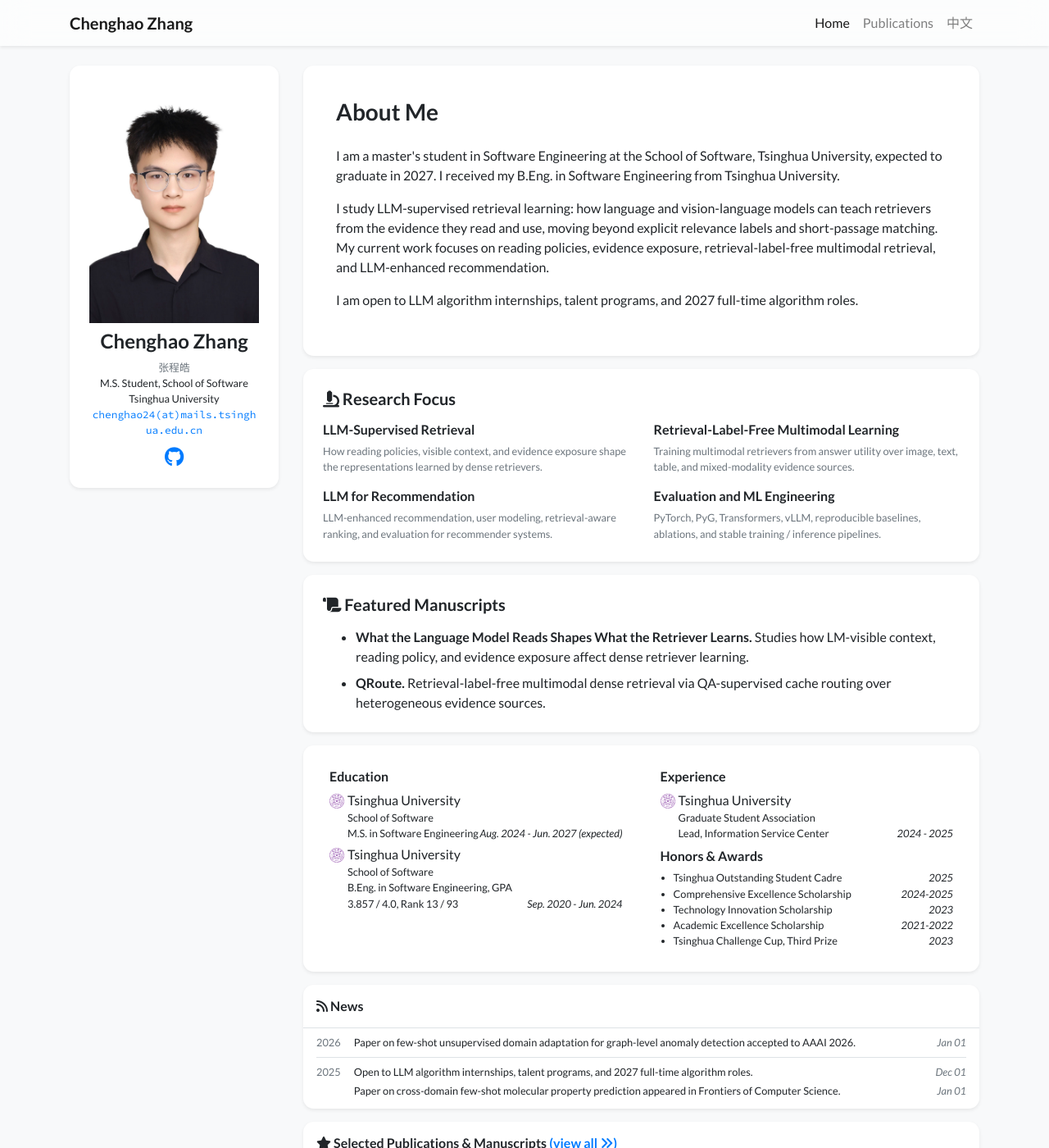
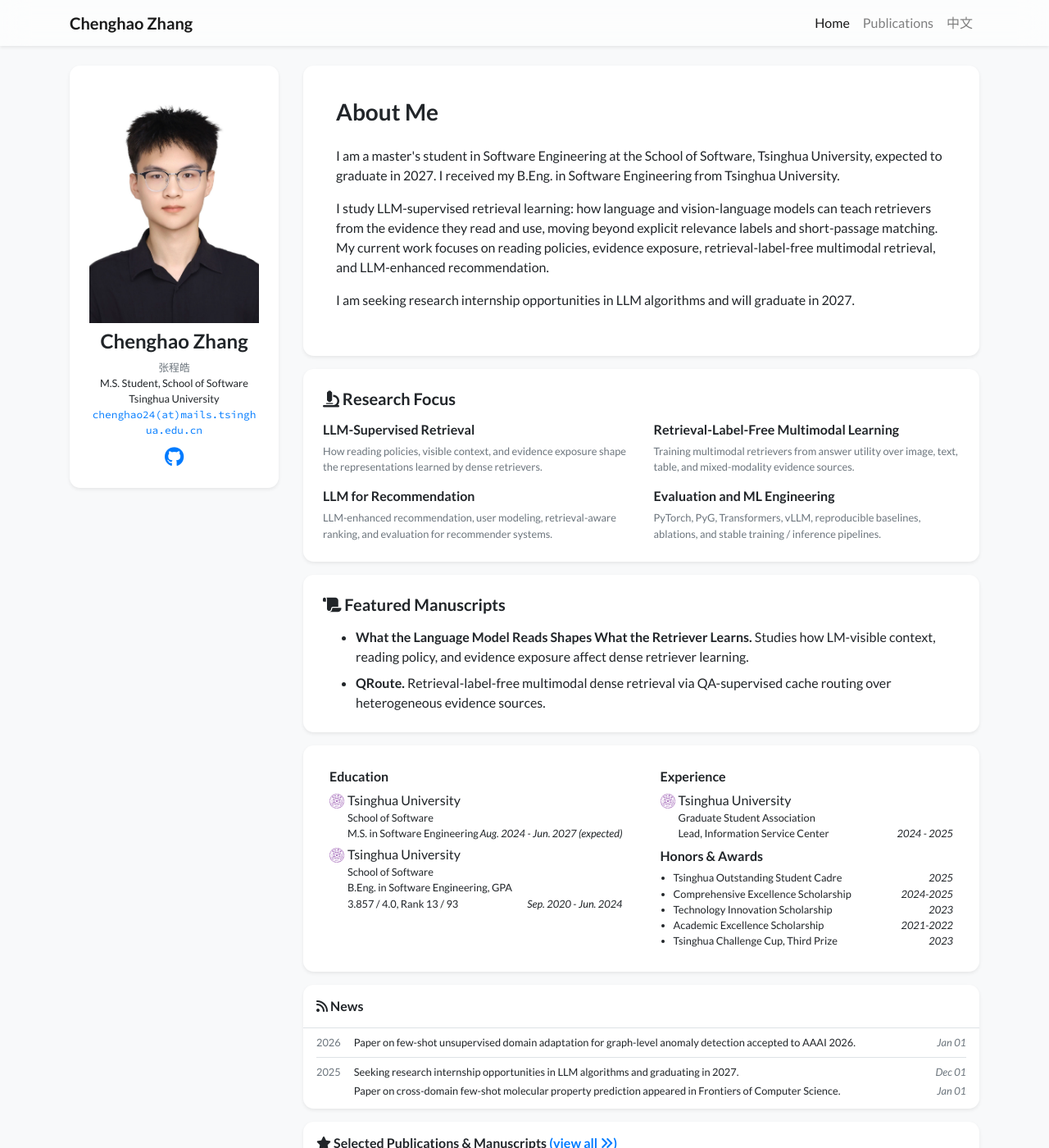
Before and after one commit to zhang-cheng-hao/zhang-cheng-hao.github.io, a Jekyll site: the page built from index.html, in a window 1280 px wide and 1400 px high. Shown: the whole window at 82% size. Built offline with Jekyll 4.4.1, drawn with Linux system fonts in a browser that asks for light colours; nearby versions of some CDN libraries; a style sheet for code colours, icons or effects is not loaded.

Commit message:
Refine availability wording

```diff
--- a/_data/profile.yml
+++ b/_data/profile.yml
@@ -31,8 +31,8 @@
     multimodal retrieval, and LLM-enhanced recommendation.
   </p>
   <p>
-    I am open to LLM algorithm internships, talent programs, and 2027 full-time
-    algorithm roles.
+    I am seeking research internship opportunities in LLM algorithms and will
+    graduate in 2027.
   </p>
 
 portrait_url: /assets/images/photos/portrait.jpg
--- a/zh.html
+++ b/zh.html
@@ -25,7 +25,7 @@
                             近期工作关注 reading policy、evidence exposure、无检索标签的多模态检索学习，以及 LLM-enhanced recommendation。
                         </p>
                         <p class="mb-0">
-                            目前开放交流大模型算法实习、人才计划与 2027 届秋招全职机会。
+                            目前关注大模型算法实习与 2027 届秋招机会。
                         </p>
                     </div>
                 </div>
```
Also changed, not shown: _news/2025-recruiting.md (+1 -1 lines).
